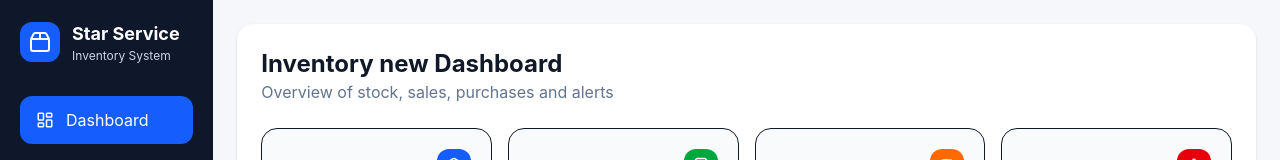
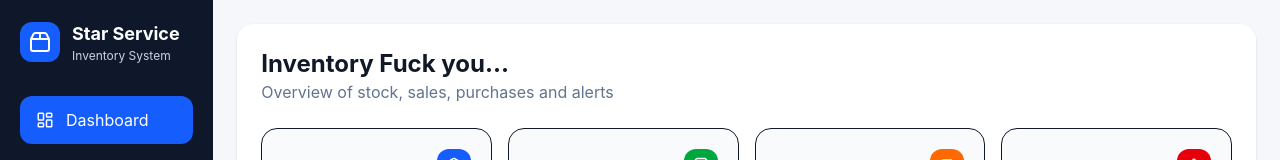
Before and after one commit to starservice772/inventory-frontend, a React (Vite) app: page /dashboard in a window 1280 px wide. Shown: the top 160 px of the page. Built offline with nearby package versions, Linux system fonts and the light colour scheme.

Commit message:
New changes

```diff
--- a/src/pages/dashboard/DashboardPage.jsx
+++ b/src/pages/dashboard/DashboardPage.jsx
@@ -43,7 +43,7 @@
   return (
     <div className="space-y-6">
       <div>
-        <h2 className="text-2xl font-bold">Inventory new Dashboard</h2>
+        <h2 className="text-2xl font-bold">Inventory Fuck you...</h2>
         <p className="text-slate-500">Overview of stock, sales, purchases and alerts</p>
       </div>
 
```
